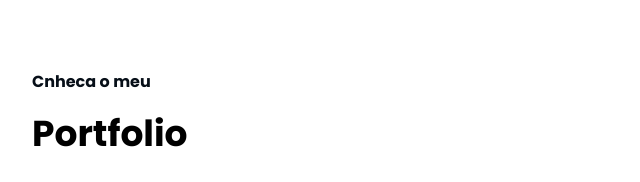
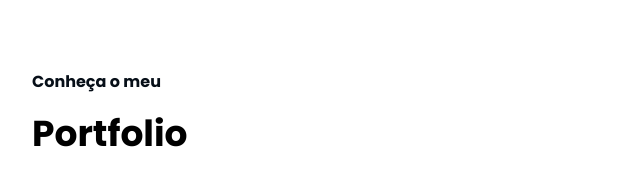
Before and after one commit to rafinhassss/portfolio, a plain HTML site: page portfolio/index.html in a window 1280 px wide. Shown: the part 1639-1821 px from the top of the page, 160-800 px from the left. Drawn offline with Linux system fonts and the light colour scheme.

Commit message:
Update index.html

```diff
--- a/portfolio/index.html
+++ b/portfolio/index.html
@@ -103,7 +103,7 @@
     </div>
     <div class="container" id="portfolioTitle">
         <div>
-            <h2 class="red">Cnheca o meu</h2>
+            <h2 class="red">Conheça o meu</h2>
             <h1 class="black">Portfolio</h1>
         </div>
     </div>
```
